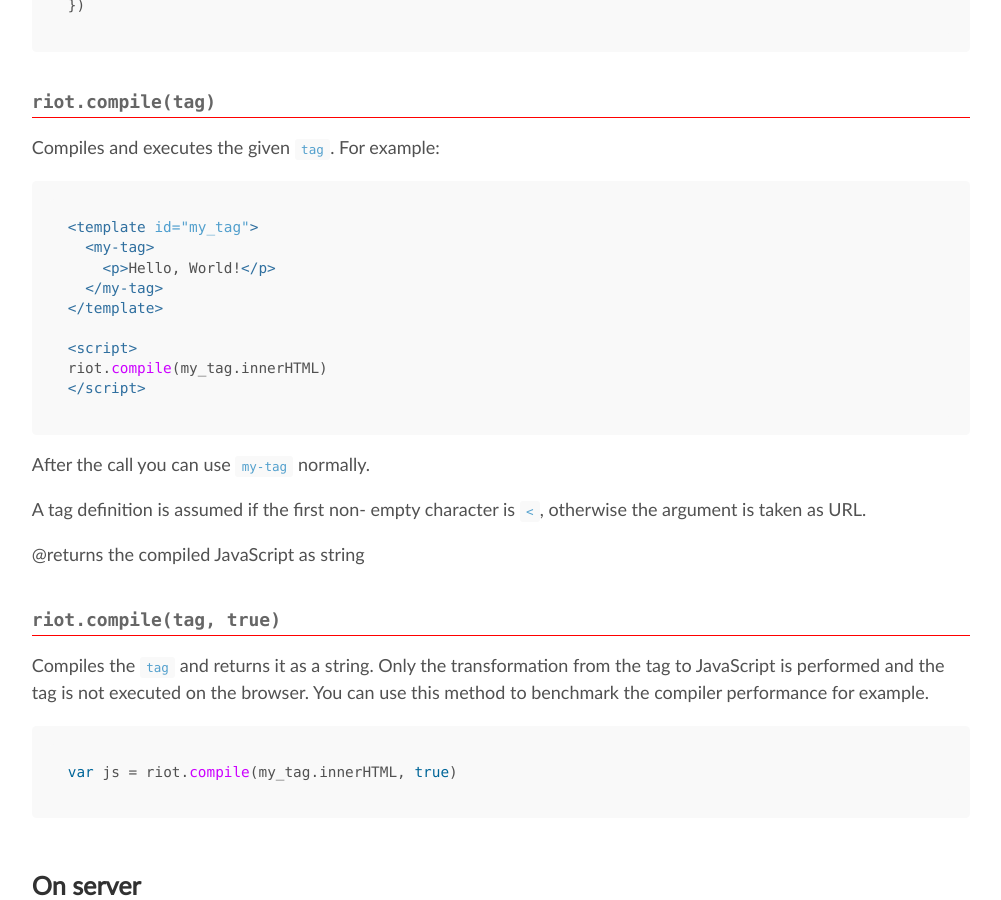
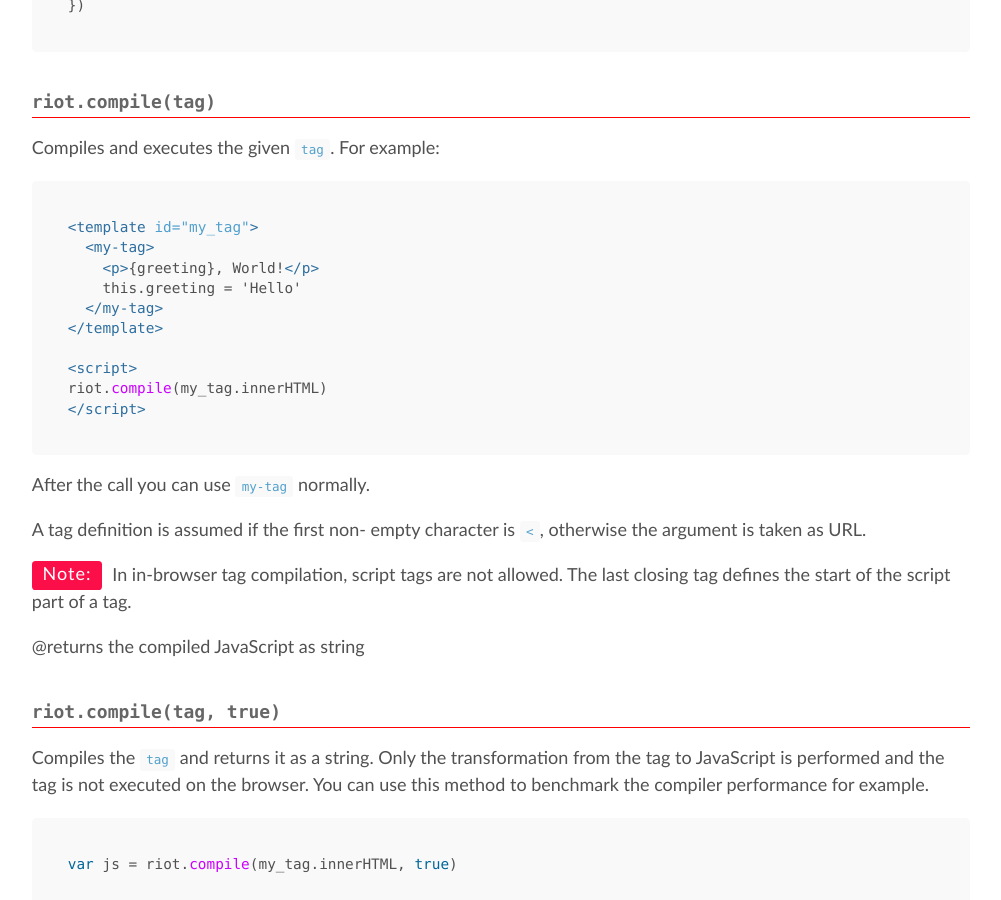
Before and after one commit to riot/riot.github.io, a Jekyll site: the page built from api/compiler.md, in a window 1280 px wide and 900 px high, scrolled down 1256 px. Shown: the whole window, without its empty margins (139-1140 px from the left). Built offline with Jekyll 4.4.1, drawn with Linux system fonts in a browser that asks for light colours; nearby versions of some CDN libraries; emoji names are drawn with the system emoji font; comment, search, counter and statistics services are not loaded.

Commit message:
Fixes #188 - Documented script usage within tag for in-browser compiler

````diff
--- a/api/compiler.md
+++ b/api/compiler.md
@@ -47,7 +47,8 @@ Compiles and executes the given `tag`. For example:
 ```html
 <template id="my_tag">
   <my-tag>
-    <p>Hello, World!</p>
+    <p>{greeting}, World!</p>
+    this.greeting = 'Hello'
   </my-tag>
 </template>
 
@@ -59,6 +60,8 @@ riot.compile(my_tag.innerHTML)
 After the call you can use `my-tag` normally.
 
 A tag definition is assumed if the first non- empty character is `<`, otherwise the argument is taken as URL.
+
+<span class="tag red">Note:</span> In in-browser tag compilation, script tags are not allowed. The last closing tag defines the start of the script part of a tag.
 
 @returns the compiled JavaScript as string
 
````
